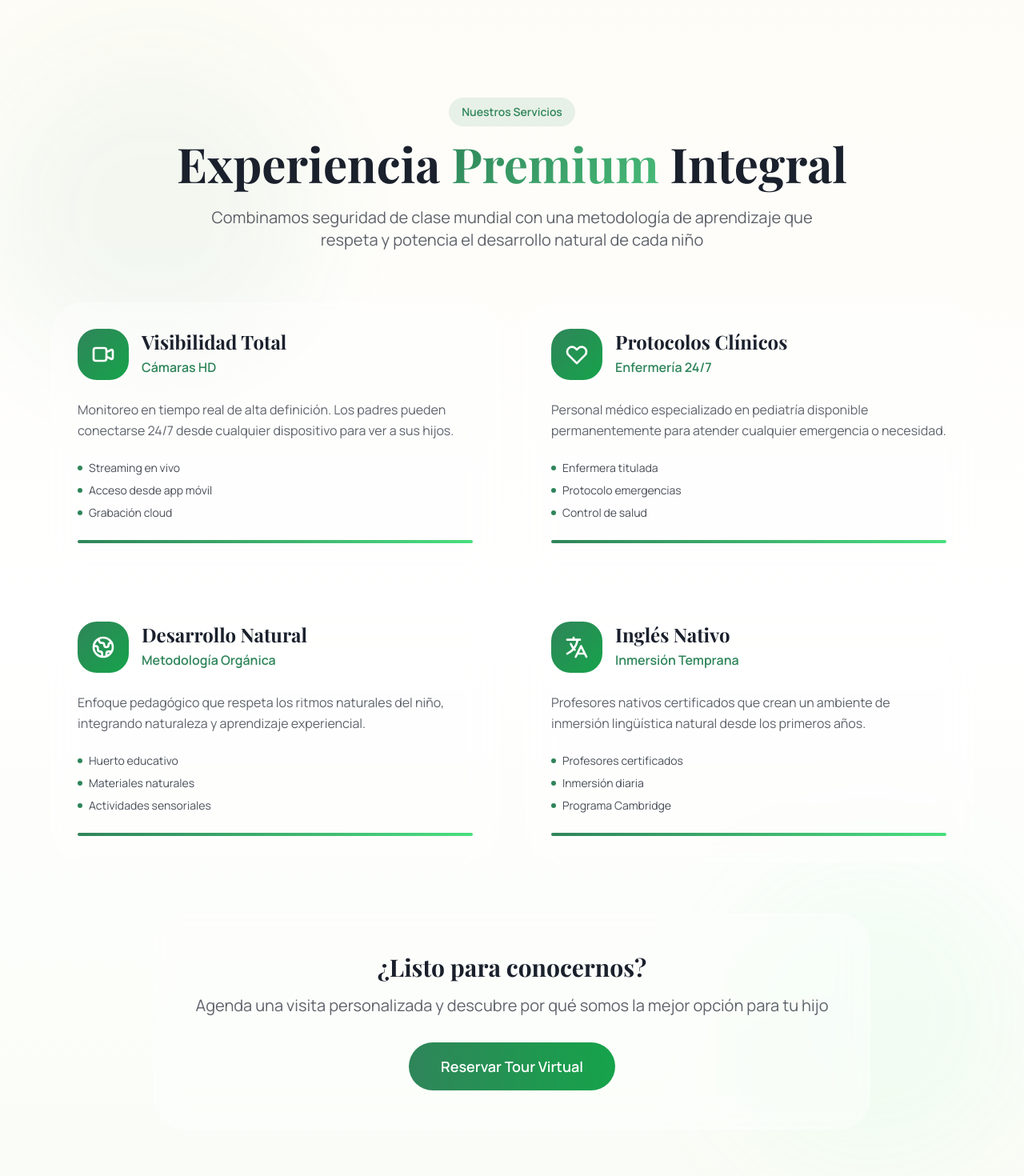
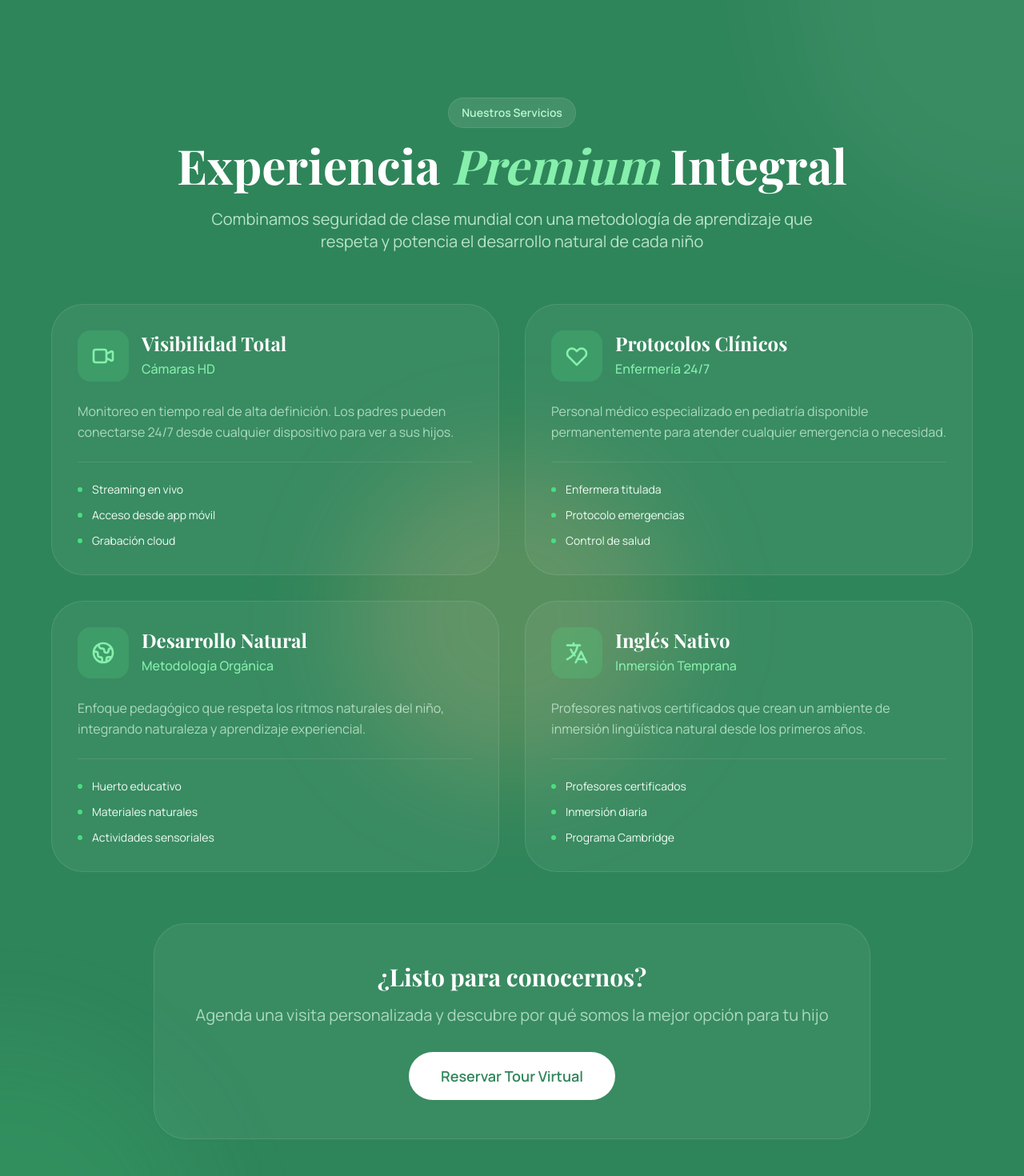
Before and after one commit to WMLabscl/jardin-mvp, a React (Vite) app: page / in a window 1280 px wide. Shown: the part 960-2430 px from the top of the page at 80% size. Built offline with nearby package versions, Linux system fonts and the light colour scheme; the HTML template or start-up script is replaced by a standard one.

Commit message:
Fix(diseño): Mejora de diseño, colores diferenciales

```diff
--- a/src/components/Hero.jsx
+++ b/src/components/Hero.jsx
@@ -33,7 +33,7 @@ const Hero = () => {
               Donde la{' '}
               <span className="text-gradient">Seguridad</span>
               {' '}se une al{' '}
-              <span className="text-gradient">Aprendizaje Natural</span>
+              <span className="font-serif italic font-light text-forest">Aprendizaje Natural</span>
             </motion.h1>
 
             <motion.p
--- a/src/components/Services.jsx
+++ b/src/components/Services.jsx
@@ -52,10 +52,12 @@ const Services = () => {
   ];
 
   return (
-    <section id="servicios" className="section-padding relative overflow-hidden bg-gradient-to-b from-cream via-white to-green-50/30">
-      {/* Formas orgánicas de fondo */}
-      <div className="absolute top-20 left-0 w-96 h-96 bg-forest/5 rounded-full blur-3xl"></div>
-      <div className="absolute bottom-20 right-0 w-96 h-96 bg-green-400/5 rounded-full blur-3xl"></div>
+    <section id="servicios" className="section-padding relative overflow-hidden bg-forest text-cream">
+
+      {/* Decoración de fondo sutil */}
+      <div className="absolute top-0 right-0 w-[600px] h-[600px] bg-white/5 rounded-full blur-3xl -translate-y-1/2 translate-x-1/2"></div>
+      <div className="absolute bottom-0 left-0 w-[500px] h-[500px] bg-green-400/10 rounded-full blur-3xl translate-y-1/2 -translate-x-1/2"></div>
+      <div className="absolute top-1/2 left-1/2 w-[400px] h-[400px] bg-orange-300/20 rounded-full blur-3xl -translate-x-1/2 -translate-y-1/2"></div>
 
       <div className="container-custom relative z-10">
         <motion.div
@@ -65,13 +67,13 @@ const Services = () => {
           transition={{ duration: 0.6 }}
           className="text-center mb-16"
         >
-          <span className="inline-block px-4 py-2 rounded-full bg-forest/10 text-forest font-semibold text-sm mb-4">
+          <span className="inline-block px-4 py-2 rounded-full bg-white/10 text-green-200 border border-white/10 font-semibold text-sm mb-4 backdrop-blur-md">
             Nuestros Servicios
           </span>
-          <h2 className="font-serif text-5xl lg:text-6xl font-bold text-charcoal mb-6">
-            Experiencia <span className="text-gradient">Premium</span> Integral
+          <h2 className="font-serif text-5xl lg:text-6xl font-bold text-white mb-6">
+            Experiencia <span className="text-green-300 italic">Premium</span> Integral
           </h2>
-          <p className="text-xl text-charcoal/70 max-w-3xl mx-auto">
+          <p className="text-xl text-green-100/80 max-w-3xl mx-auto">
             Combinamos seguridad de clase mundial con una metodología de aprendizaje que respeta y potencia el desarrollo natural de cada niño
           </p>
         </motion.div>
@@ -80,42 +82,35 @@ const Services = () => {
           {services.map((service, index) => (
             <motion.div
               key={service.title}
-              initial={{ opacity: 0, y: 50 }}
+              initial={{ opacity: 0, y: 30 }}
               animate={isVisible ? { opacity: 1, y: 0 } : {}}
-              transition={{ duration: 0.6, delay: 0.15 * index }}
-              className="glass-card p-8 group"
+              transition={{ duration: 0.6, delay: 0.1 * index }}
+              className="group p-8 rounded-[40px] border border-white/10 bg-white/5 hover:bg-white/10 transition-all duration-500 hover:-translate-y-2"
             >
               <div className="flex items-start space-x-4 mb-6">
-                <div className="w-16 h-16 bg-gradient-to-br from-forest to-green-600 rounded-3xl flex items-center justify-center text-white flex-shrink-0 group-hover:scale-110 transition-transform duration-500">
+                <div className="w-16 h-16 bg-green-400/20 text-green-300 rounded-2xl flex items-center justify-center flex-shrink-0">
                   {service.icon}
                 </div>
                 <div>
-                  <h3 className="font-serif text-2xl font-bold text-charcoal mb-1">
+                  <h3 className="font-serif text-2xl font-bold text-white mb-1">
                     {service.title}
                   </h3>
-                  <p className="text-forest font-semibold">{service.subtitle}</p>
+                  <p className="text-green-300 font-medium">{service.subtitle}</p>
                 </div>
               </div>
 
-              <p className="text-charcoal/70 leading-relaxed mb-6">
+              <p className="text-green-100/70 leading-relaxed mb-6">
                 {service.description}
               </p>
 
-              <div className="space-y-2">
+              <div className="space-y-3 pt-6 border-t border-white/10">
                 {service.features.map((feature, idx) => (
-                  <div key={idx} className="flex items-center space-x-2">
-                    <div className="w-1.5 h-1.5 bg-forest rounded-full"></div>
-                    <span className="text-charcoal/80 text-sm">{feature}</span>
+                  <div key={idx} className="flex items-center space-x-3">
+                    <div className="w-1.5 h-1.5 bg-green-400 rounded-full"></div>
+                    <span className="text-green-50 text-sm">{feature}</span>
                   </div>
                 ))}
               </div>
-
-              <motion.div
-                initial={{ width: 0 }}
-                animate={isVisible ? { width: '100%' } : {}}
-                transition={{ duration: 0.8, delay: 0.3 + 0.15 * index }}
-                className="h-1 bg-gradient-to-r from-forest to-green-400 rounded-full mt-6"
-              ></motion.div>
             </motion.div>
           ))}
         </div>
@@ -127,17 +122,17 @@ const Services = () => {
           transition={{ duration: 0.6, delay: 0.8 }}
           className="mt-16 text-center"
         >
-          <div className="glass-card p-12 max-w-4xl mx-auto bg-gradient-to-br from-forest/5 to-green-400/5">
-            <h3 className="font-serif text-3xl font-bold text-charcoal mb-4">
+          <div className="p-12 max-w-4xl mx-auto rounded-[40px] border border-white/10 bg-white/5">
+            <h3 className="font-serif text-3xl font-bold text-white mb-4">
               ¿Listo para conocernos?
             </h3>
-            <p className="text-xl text-charcoal/70 mb-8">
+            <p className="text-xl text-green-100/70 mb-8">
               Agenda una visita personalizada y descubre por qué somos la mejor opción para tu hijo
             </p>
             <motion.button
               whileHover={{ scale: 1.05 }}
               whileTap={{ scale: 0.95 }}
-              className="bg-gradient-to-r from-forest to-green-600 text-white px-10 py-4 rounded-full font-semibold text-lg hover:shadow-2xl hover:shadow-forest/30 transition-all duration-300"
+              className="bg-white text-forest px-10 py-4 rounded-full font-semibold text-lg hover:shadow-2xl hover:shadow-white/20 transition-all duration-300"
             >
               Reservar Tour Virtual
             </motion.button>
--- a/src/index.css
+++ b/src/index.css
@@ -105,17 +105,27 @@ body {
 
 /* Glassmorphism - Tarjetas orgánicas */
 .glass-card {
-  background: rgba(255, 255, 255, 0.4);
+  background: rgba(255, 255, 255, 0.6);
   backdrop-filter: blur(16px);
   -webkit-backdrop-filter: blur(16px);
-  border: 1px solid rgba(255, 255, 255, 0.2);
-  border-radius: 40px;
+  /* Bordes con efecto de luz */
+  border-top: 1px solid rgba(255, 255, 255, 0.8);
+  border-left: 1px solid rgba(255, 255, 255, 0.8);
+  border-bottom: 1px solid rgba(0, 0, 0, 0.05);
+  border-right: 1px solid rgba(0, 0, 0, 0.05);
+  border-radius: 32px;
+  /* Sombras profundas para flotación */
+  box-shadow:
+    0 4px 6px -1px rgba(47, 133, 90, 0.05),
+    0 10px 15px -3px rgba(47, 133, 90, 0.1);
   transition: all 0.7s cubic-bezier(0.16, 1, 0.3, 1);
 }
 
 .glass-card:hover {
-  background: rgba(255, 255, 255, 0.6);
-  box-shadow: 0 25px 50px -12px rgba(47, 133, 90, 0.1);
+  background: rgba(255, 255, 255, 0.7);
+  box-shadow:
+    0 10px 20px -5px rgba(47, 133, 90, 0.1),
+    0 25px 50px -12px rgba(47, 133, 90, 0.2);
   transform: translateY(-8px);
 }
 
```
Also changed, not shown: src/components/Contact.jsx (+64 -71 lines).
